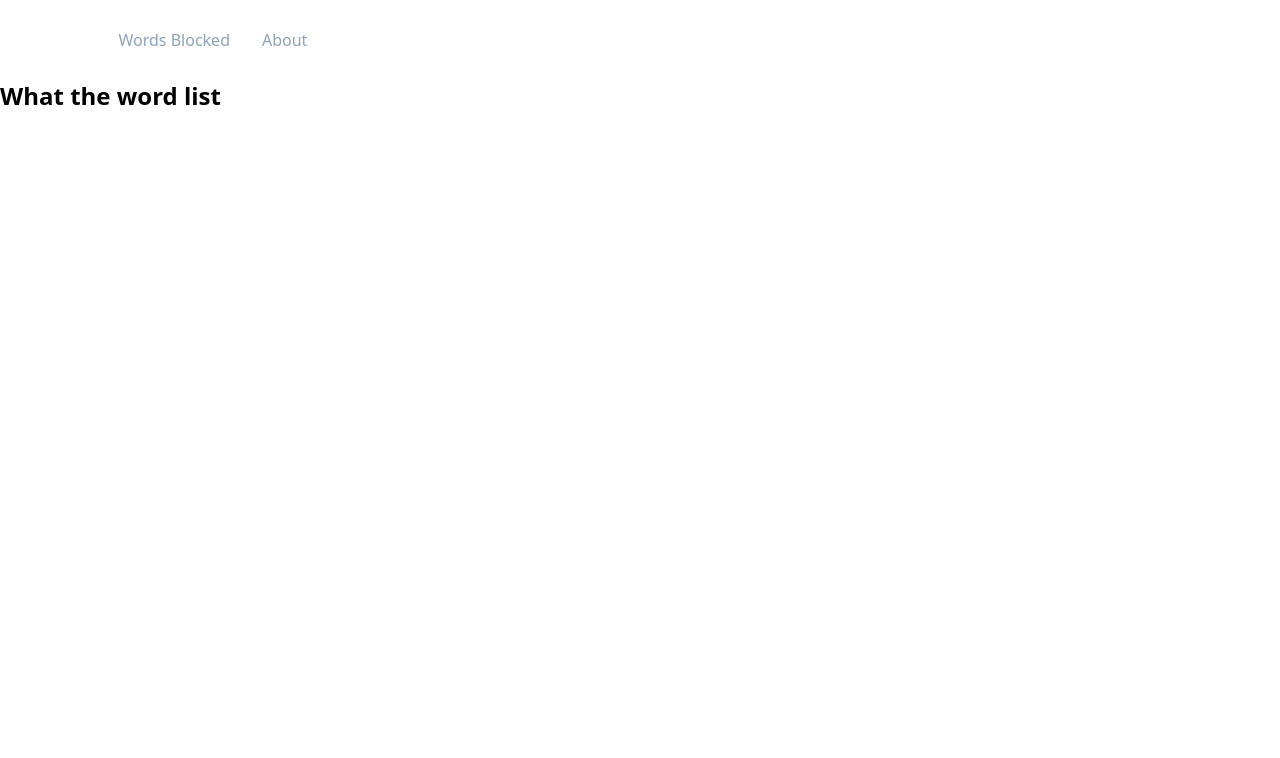
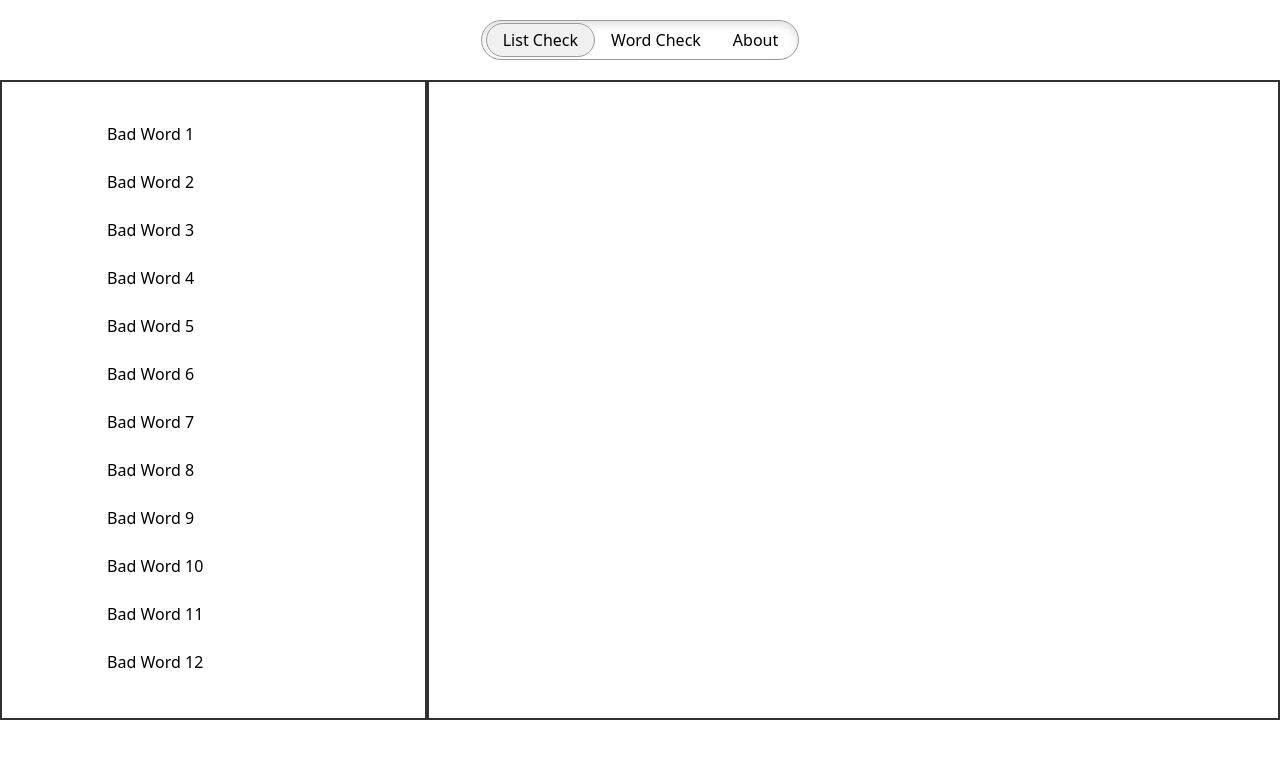
Before and after one commit to Zakosss/ai-text-filter, a React (Vite) app in the folder frontend/: page / in a window 1280 px wide. Shown: the top 758 px of the page. Built offline with nearby package versions, Linux system fonts and the light colour scheme.

Commit message:
refactor: update routing and header buttons; renamed WordsSingle page

```diff
--- a/frontend/src/App.tsx
+++ b/frontend/src/App.tsx
@@ -1,8 +1,8 @@
-import { useState } from 'react'
+//import { useState } from 'react'
 import { Header } from './components';
 import {  BrowserRouter as Router, Routes, Route  } from 'react-router-dom';
 import WordList from './pages/wordList'
-import WordsBlocked from './pages/wordBlocked'
+import WordsSingle from './pages/wordSingle'
 import About from './pages/about'
 
 function App() {
@@ -12,7 +12,7 @@ function App() {
       <Header />
       <Routes>
         <Route path="/" element={<WordList />} />
-        <Route path="/blocked" element={<WordsBlocked />} />
+        <Route path="/word-check" element={<WordsSingle />} />
         <Route path="/about" element={<About />} />
       </Routes>
     </Router>
--- a/frontend/src/components/header.tsx
+++ b/frontend/src/components/header.tsx
@@ -4,10 +4,12 @@ import HeaderButton from './headerButton';
 
 export default function header () {
     return (
-        <div className='w-full h-20 flex'>
-            <HeaderButton name="Word List" path="" />
-            <HeaderButton name="Words Blocked" path="/blocked" />
-            <HeaderButton name="About" path="/about" />
+        <div className='w-full h-10 flex items-center justify-center p-10'>
+            <div className='h-10 flex items-center justify-center border-1 rounded-full border-[#9b9b9b] shadow-[inset_0_4px_8px_rgba(0,0,0,0.12)] pl-1 pr-1'>
+                <HeaderButton name="List Check" path="" />
+                <HeaderButton name="Word Check" path="/word-check" />
+                <HeaderButton name="About" path="/about" />
+            </div>
         </div>
     )
 }
--- a/frontend/src/components/headerButton.tsx
+++ b/frontend/src/components/headerButton.tsx
@@ -11,12 +11,12 @@ const headerButton: React.FC<buttonParams> = ({ name,path }) => {
     const isActive = () => location.pathname === path || (path === "" && location.pathname === "/");
 
     return (
-        <Link
-            className={`p-4 ${isActive() ? 'text-white' : 'text-slate-400'}`}
-            to={path}
-        >
-            <p className="h-full w-full flex items-center justify-center">{name}</p>
-        </Link>
+            <Link
+                className={`p-4 ${isActive() ? 'text-black h-5 flex items-center justify-center border-1 rounded-full bg-[#F0F0F0] border-[#9b9b9b]' : 'text-black'}`}
+                to={path}
+            >
+                <p className="h-full w-full flex items-center justify-center">{name}</p>
+            </Link>
     )
 }
 
--- /dev/null
+++ b/frontend/src/components/wordButton.tsx
@@ -0,0 +1 @@
+import { useState } from "react";
--- a/frontend/src/pages/wordBlocked.tsx
+++ /dev/null
@@ -1,3 +0,0 @@
-export default function WordsBlocked() {
-    return <h1 className="text-2xl font-bold">Words that have been blocked but arent on the list</h1>
-}
--- a/frontend/src/pages/wordList.tsx
+++ b/frontend/src/pages/wordList.tsx
@@ -1,3 +1,22 @@
 export default function WordList() {
-    return <h1 className="text-2xl font-bold">What the word list</h1>
+    return (
+        <div className = "flex h-[calc(100vh-160px)]">
+            {/* Word List Container */}
+            <div className='w-1/3 flex items-center justify-center p-4 border-2 border-[#313131]'>
+                <div className="w-2/3 p-4 overflow-y-auto h-full">
+                    <ul className="space-y-2">
+                        {Array.from({ length: 50 }).map((_, i) => (
+                            <li key={i} className="p-2 text-black rounded-md">
+                                Bad Word {i + 1}
+                            </li>
+                        ))}
+                    </ul>
+                </div>
+            </div>
+            {/* Word Desc Container */}
+            <div className='w-2/3 flex items-center justify-center p-4 border-2 border-[#313131]'>
+
+            </div>
+        </div>
+    )
 }
--- /dev/null
+++ b/frontend/src/pages/wordSingle.tsx
@@ -0,0 +1,3 @@
+export default function WordsSingle() {
+    return <h1 className="text-2xl font-bold">a place on the website to check words</h1>
+}
```
